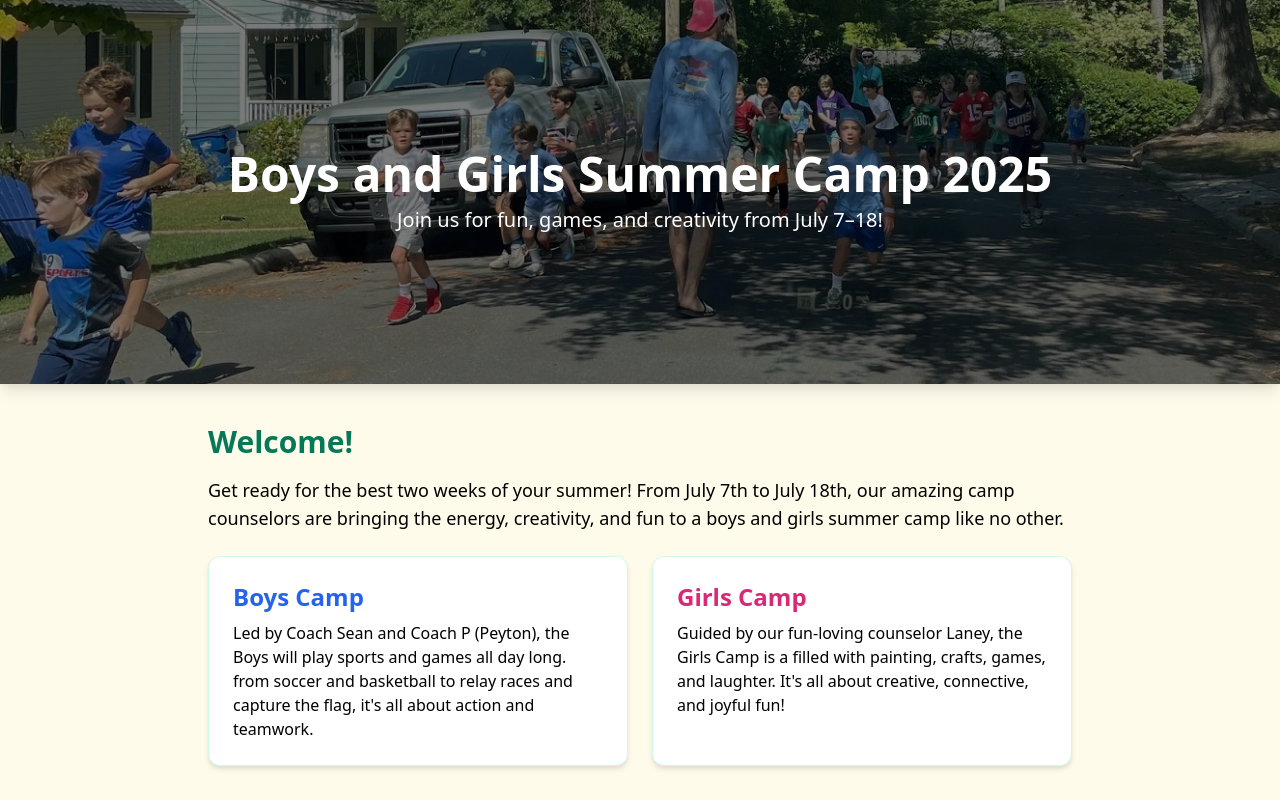
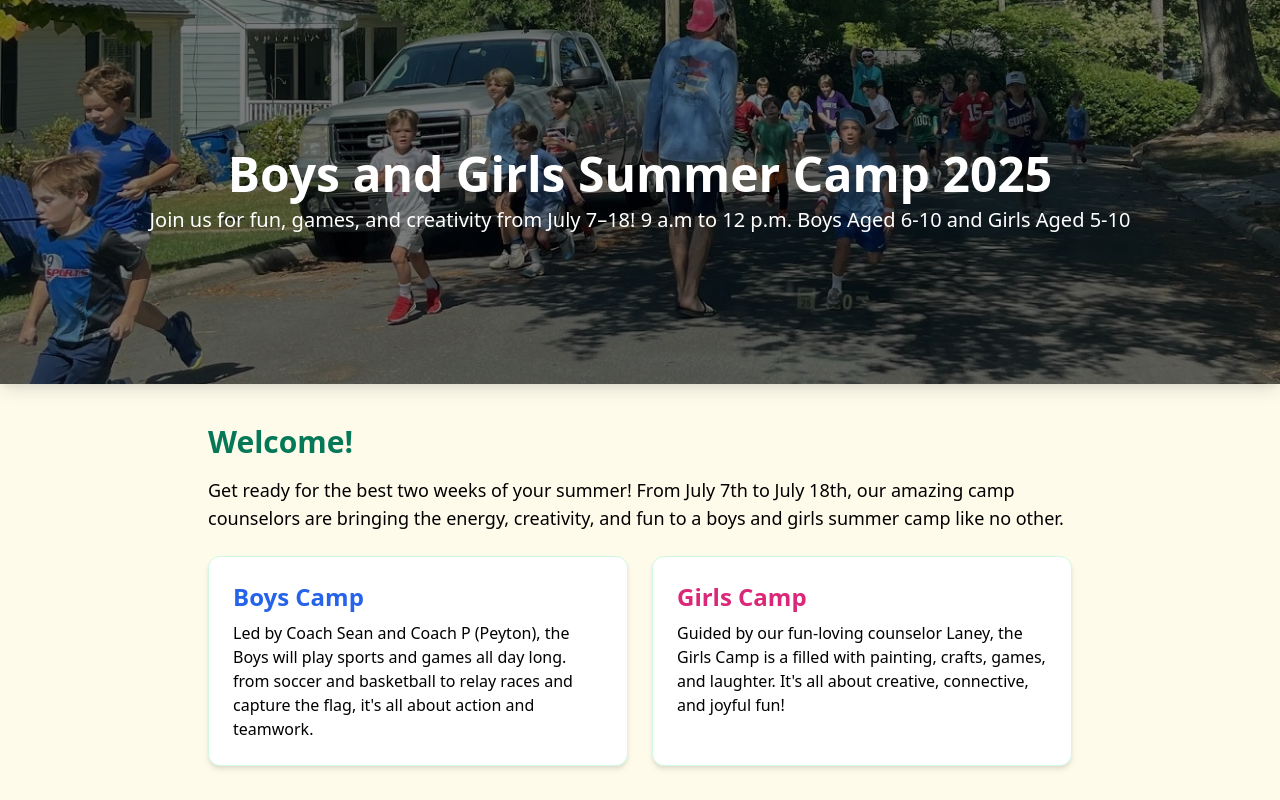
Before and after one commit to peytonswayne/boysandgirlssummercamp2025, a plain HTML site: page index.html in a window 1280 px wide. Shown: the top 800 px of the page. Drawn offline with nearby package versions, Linux system fonts and the light colour scheme.

Commit message:
Update index.html

```diff
--- a/index.html
+++ b/index.html
@@ -12,7 +12,7 @@
   <header class="relative h-96 bg-cover bg-center text-white shadow-lg" style="background-image: url('newheaderbg.jpg');">
     <div class="bg-black bg-opacity-50 h-full w-full flex flex-col justify-center items-center p-6">
       <h1 class="text-5xl font-bold text-center">Boys and Girls Summer Camp 2025</h1>
-      <p class="text-xl text-center mt-2">Join us for fun, games, and creativity from July 7–18!</p>
+      <p class="text-xl text-center mt-2">Join us for fun, games, and creativity from July 7–18! 9 a.m to 12 p.m. Boys Aged 6-10 and Girls Aged 5-10 </p>
     </div>
   </header>
 
```
